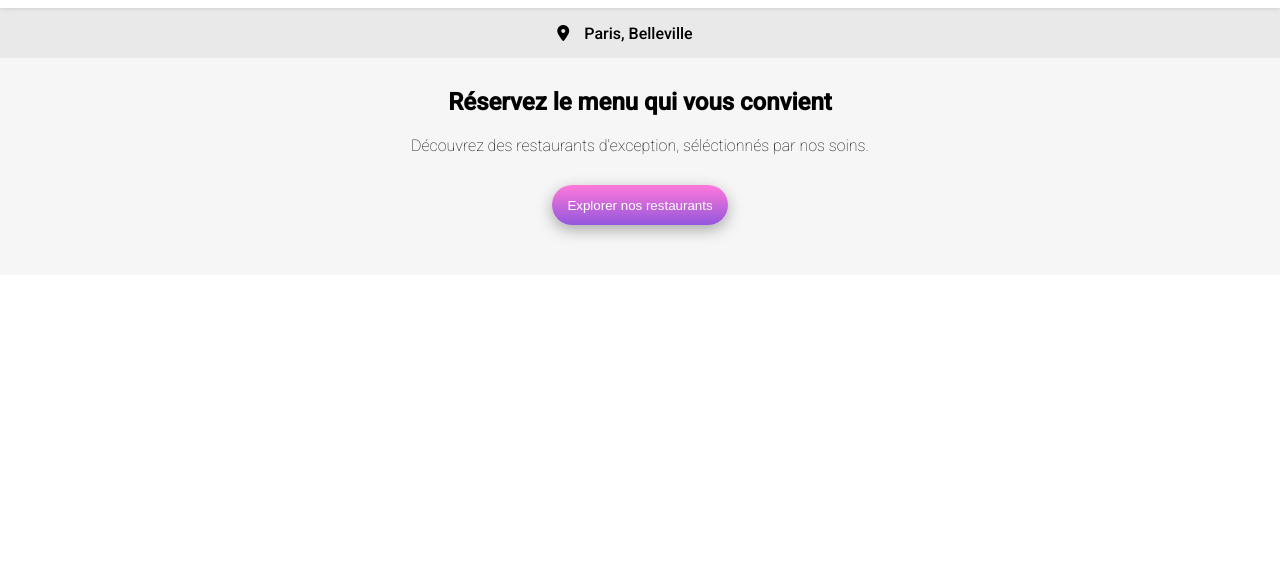
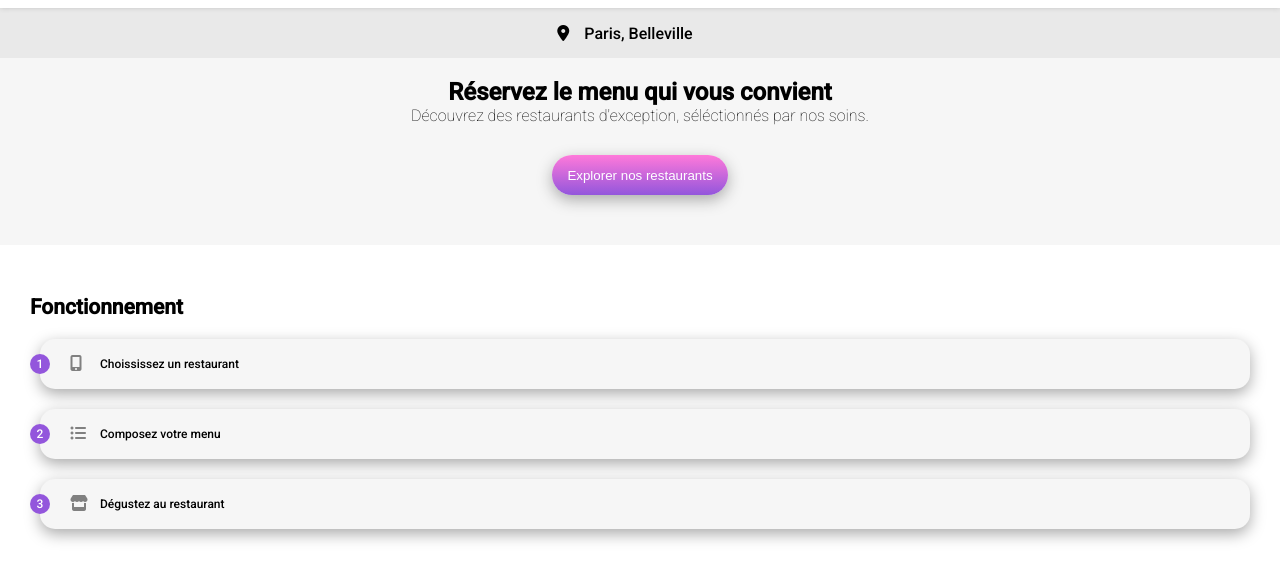
Before and after one commit to MarineIg/MarineIGUNA_3_01122021, a website: page index.html in a window 1280 px wide. Shown: the part 42-622 px from the top of the page. Drawn offline with Linux system fonts and the light colour scheme; a web font is replaced by a local one.

Commit message:
Ajout hover fonctionnement + fractionnement css

```diff
--- a/index.html
+++ b/index.html
@@ -34,7 +34,7 @@
     </header>
 
     <main>
-      <!-- MAP -->
+      <!-- SECTION MAP -->
 
       <section class="map">
         <div class="map__header">
@@ -42,17 +42,48 @@
           <p class="map__heading">Paris, Belleville</p>
         </div>
 
-        <div class="map-main">
-          <h1 class="map-main__title">Réservez le menu qui vous convient</h1>
+        <div class="map__main">
+          <h2 class="mapn__title">Réservez le menu qui vous convient</h2>
 
-          <p class="map-main__subtitle">
+          <p class="map__subtitle">
             Découvrez des restaurants d'exception, séléctionnés par nos soins.
           </p>
 
           <button class="map--btn">Explorer nos restaurants</button>
         </div>
       </section>
-      <section></section>
+
+      <!-- SECTION FONCTIONNEMENT -->
+
+      <section class="working">
+        <!-- TITRE -->
+
+        <h3 class="working__title">Fonctionnement</h3>
+
+        <!-- LISTE -->
+
+        <ul class="working__list">
+          <li class="working__item">
+            <span class="working__number">1</span
+            ><i class="working__icon fas fa-mobile-alt"></i>
+            <p class="working__text">Choississez un restaurant</p>
+          </li>
+
+          <li class="working__item">
+            <span class="working__number">2</span>
+            <i class="working__icon fas fa-list-ul"></i>
+            <p class="working__text">Composez votre menu</p>
+          </li>
+
+          <li class="working__item">
+            <span class="working__number">3</span>
+            <i class="working__icon fas fa-store"></i>
+            <p class="working__text">Dégustez au restaurant</p>
+          </li>
+        </ul>
+      </section>
+
+      <!-- SECTION RESTAURANTS -->
     </main>
 
     <footer></footer>
--- a/sass/Base/_Base.scss
+++ b/sass/Base/_Base.scss
@@ -3,7 +3,3 @@
   margin: 0;
   padding: 0;
 }
-
-body {
-  font-family: "Roboto", sans-serif;
-}
--- a/sass/Base/_Typography.scss
+++ b/sass/Base/_Typography.scss
@@ -0,0 +1,7 @@
+body {
+  font-family: "Roboto", sans-serif;
+}
+
+.header__logo {
+  font-family: "Shrikhand", cursive;
+}
--- /dev/null
+++ b/sass/Composants/_Btn.scss
@@ -0,0 +1,19 @@
+/** BOUTTON **/
+
+.map--btn {
+  height: 40px;
+  padding: 15px;
+  margin: 30px 0;
+  border-radius: 20px 20px 20px 20px;
+  background: $color-btn;
+  color: white;
+  border: none;
+  cursor: pointer;
+  @include flex-center;
+  @include btn-shadow;
+
+  &:hover {
+    filter: brightness(1.1);
+    box-shadow: 0px 5px 15px darken($color-background, 60%);
+  }
+}
--- /dev/null
+++ b/sass/Layout/_Header.scss
@@ -0,0 +1,13 @@
+/**  HEADER **/
+
+.header {
+  height: 50px;
+  width: 100%;
+  box-shadow: 0 0 5px darken($color-background, 20%);
+  @include flex-center;
+  position: relative;
+
+  &__icon {
+    display: none;
+  }
+}
--- /dev/null
+++ b/sass/Pages/_Accueil.scss
@@ -0,0 +1,88 @@
+/**  SECTION MAP **/
+
+.map {
+  width: 100%;
+  background-color: $color-background;
+
+  &__header {
+    height: 50px;
+    font-weight: 500;
+    background-color: darken($color-background, 5%);
+    @include flex-center;
+  }
+
+  &__icon {
+    margin: 10px 15px 10px -30px;
+  }
+
+  &__main {
+    padding: 20px 30px;
+    font-weight: 200;
+    text-align: center;
+    @include flex-center;
+    flex-direction: column;
+
+    &__title {
+      width: 100%;
+      margin: 10px 0 20px 0;
+    }
+  }
+}
+
+/** SECTION FONCTIONNEMENT **/
+
+.working {
+  margin: 50px 30px;
+
+  &__title {
+    font-size: 21px;
+    margin-bottom: 20px;
+  }
+
+  &__list {
+    margin-left: 10px;
+  }
+
+  &__item {
+    font-size: 12px;
+    height: 50px;
+    margin-bottom: 20px;
+    border-radius: 15px;
+    background-color: $color-background;
+    display: flex;
+    align-items: center;
+    position: relative;
+    @include btn-shadow;
+  }
+
+  &__icon {
+    padding: 16px 20px 16px 30px;
+    width: 100%;
+    height: 50px;
+    color: grey;
+    font-size: 16px;
+    border-radius: 15px;
+
+    &:hover {
+      color: $color-primary;
+      background-color: lighten($color-primary, 35%);
+    }
+  }
+
+  &__text {
+    position: absolute;
+    margin: 0 60px;
+  }
+
+  &__number {
+    width: 20px;
+    height: 20px;
+    border-radius: 50px;
+    margin: -10px;
+    min-width: 20px;
+    z-index: 1000;
+    color: white;
+    background-color: $color-primary;
+    @include flex-center;
+  }
+}
--- /dev/null
+++ b/sass/Utils/_Mixins.scss
@@ -0,0 +1,9 @@
+@mixin btn-shadow {
+  box-shadow: 0px 5px 15px darken($color-background, 30%);
+}
+
+@mixin flex-center {
+  display: flex;
+  justify-content: center;
+  align-items: center;
+}
--- a/sass/Utils/_Variables.scss
+++ b/sass/Utils/_Variables.scss
@@ -6,7 +6,3 @@ $color-tertiary: #99e2d0;
 $color-background: #f6f6f6;
 
 $color-btn: linear-gradient(#ff79da, #9356dc);
-
-@mixin color-btn {
-  linear-gradient: (#ff79da, #9356dc);
-}
--- a/sass/style.scss
+++ b/sass/style.scss
@@ -1,76 +1,11 @@
 @import "./Utils/Variables";
+@import "./Utils/Mixins";
 
 @import "./Base/Base";
+@import "./Base/Typography";
 
-//  HEADER
+@import "./Composants/Btn";
 
-.header {
-  height: 50px;
-  width: 100%;
-  box-shadow: 0 0 5px darken($color-background, 20%);
-  display: flex;
-  align-items: center;
-  justify-content: center;
-  position: relative;
+@import "./Layout/Header";
 
-  &__icon {
-    display: none;
-  }
-  &__logo {
-    font-family: "Shrikhand", cursive;
-  }
-}
-
-//  SECTION MAP
-
-.map {
-  width: 100%;
-  background-color: $color-background;
-
-  &__header {
-    height: 50px;
-    font-weight: 500;
-    background-color: darken($color-background, 5%);
-    display: flex;
-    justify-content: center;
-    align-items: center;
-  }
-
-  &__icon {
-    margin: 10px 15px 10px -30px;
-  }
-}
-
-.map-main {
-  padding: 20px 30px;
-  font-weight: 200;
-  text-align: center;
-  display: flex;
-  flex-direction: column;
-  align-items: center;
-
-  &__title {
-    width: 100%;
-    margin: 10px 0 20px 0;
-  }
-}
-
-// BOUTTON
-
-.map--btn {
-  height: 40px;
-  padding: 15px;
-  margin: 30px 0;
-  border-radius: 20px 20px 20px 20px;
-  box-shadow: 0px 5px 15px darken($color-background, 30%);
-  background: $color-btn;
-  color: white;
-  border: none;
-  align-items: center;
-  display: flex;
-  cursor: pointer;
-  &:hover {
-    filter: brightness(1.1);
-    box-shadow: 0px 5px 15px darken($color-background, 60%);
-  }
-}
+@import "./Pages/Accueil";
```
Also changed, not shown: sass/Layout/Header.scss (deleted), style.css, 1 other file.
